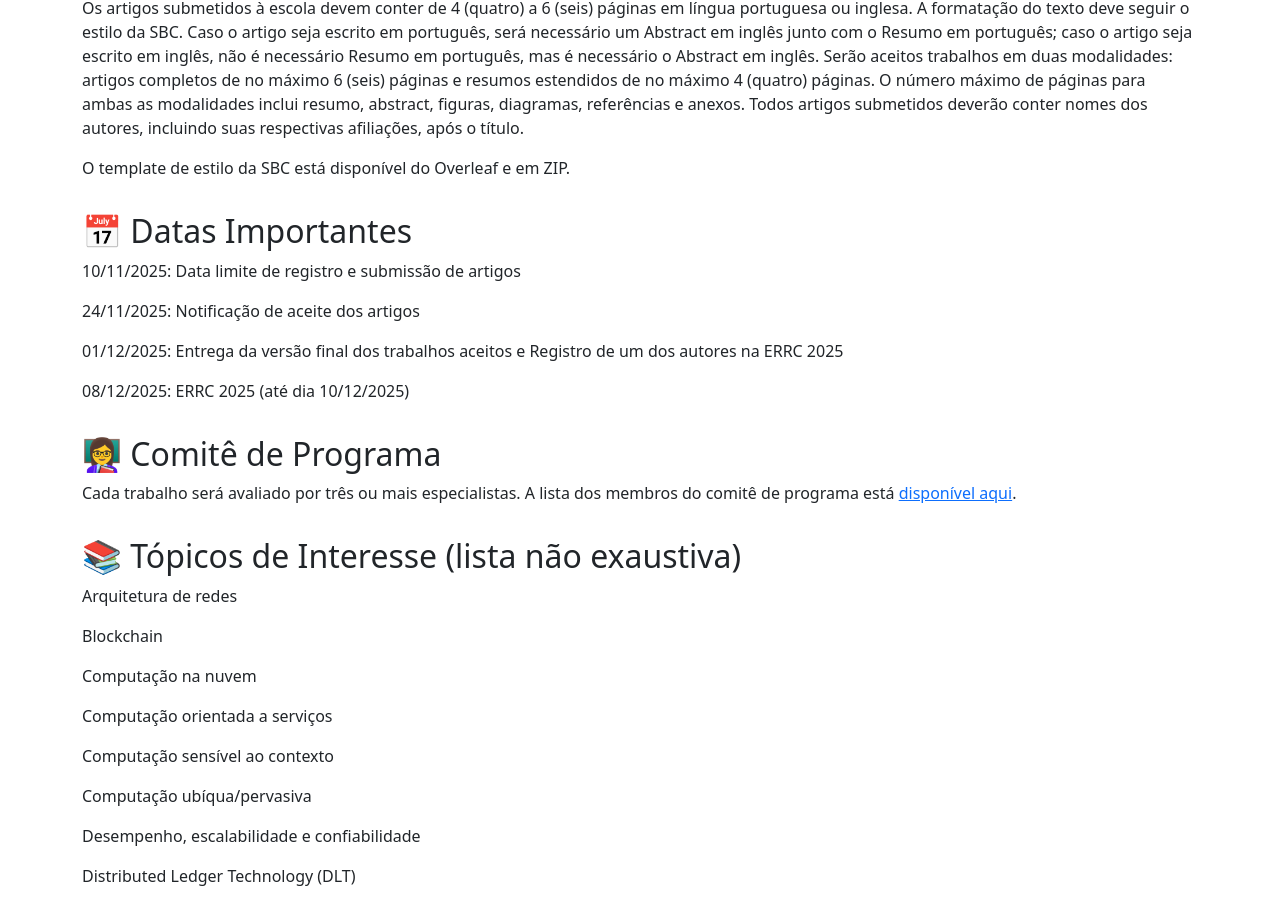
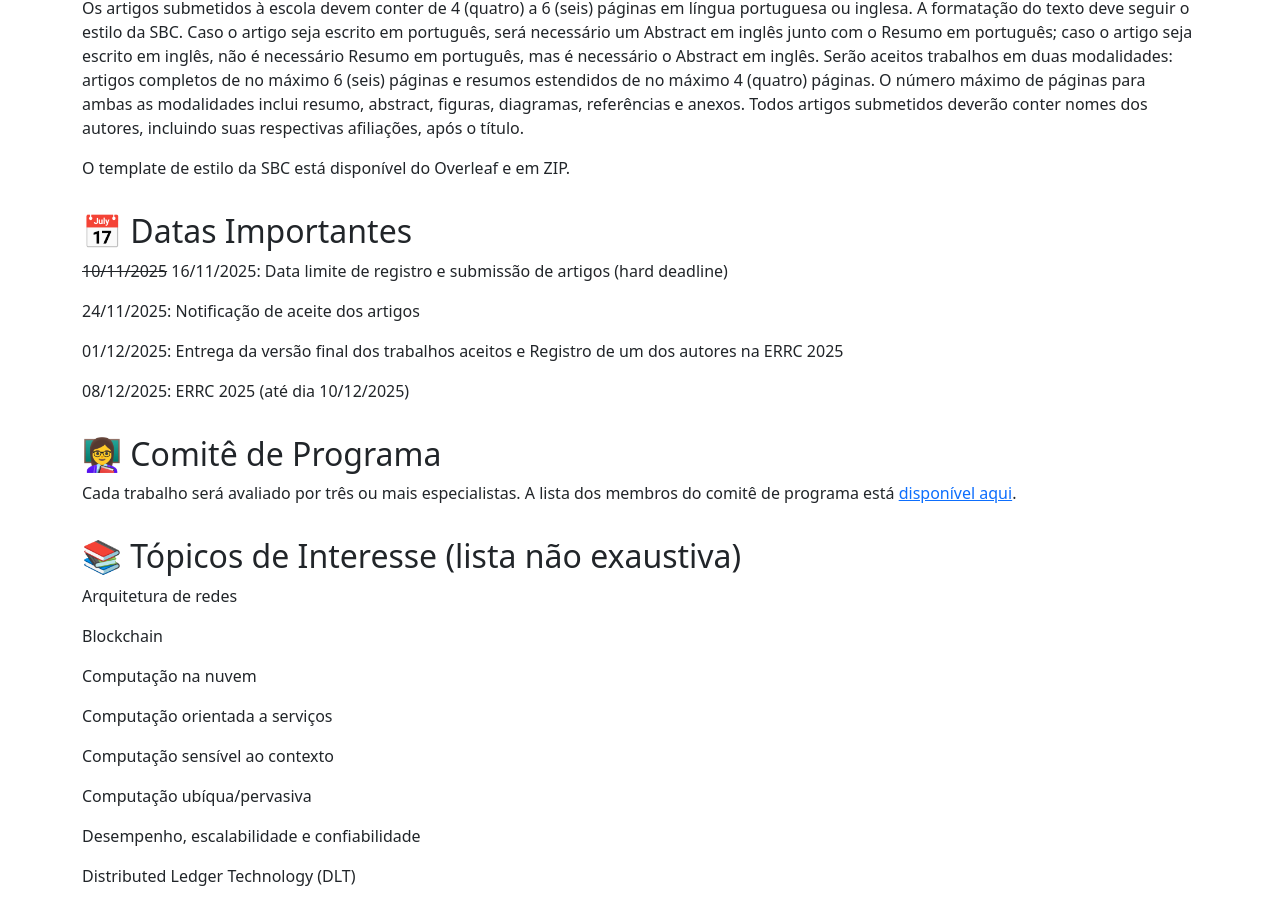
Before and after one commit to crrc-rs/errc2025, a Jekyll site: the page built from chamadaerrc.md, in a window 1280 px wide and 900 px high, scrolled down 740 px. Built offline with Jekyll 4.4.1, drawn with Linux system fonts in a browser that asks for light colours.

Commit message:
Change submission deadline to 16/11/2025
Updated the hard deadline for article registration and submission.

```diff
--- a/chamadaerrc.md
+++ b/chamadaerrc.md
@@ -16,7 +16,7 @@ Os artigos submetidos à escola devem conter de 4 (quatro) a 6 (seis) páginas e
 O template de estilo da SBC está disponível do Overleaf e em ZIP.
 
 ## 📅 Datas Importantes
-10/11/2025: Data limite de registro e submissão de artigos
+~~10/11/2025~~ 16/11/2025: Data limite de registro e submissão de artigos (hard deadline)
 
 24/11/2025: Notificação de aceite dos artigos
 
```
